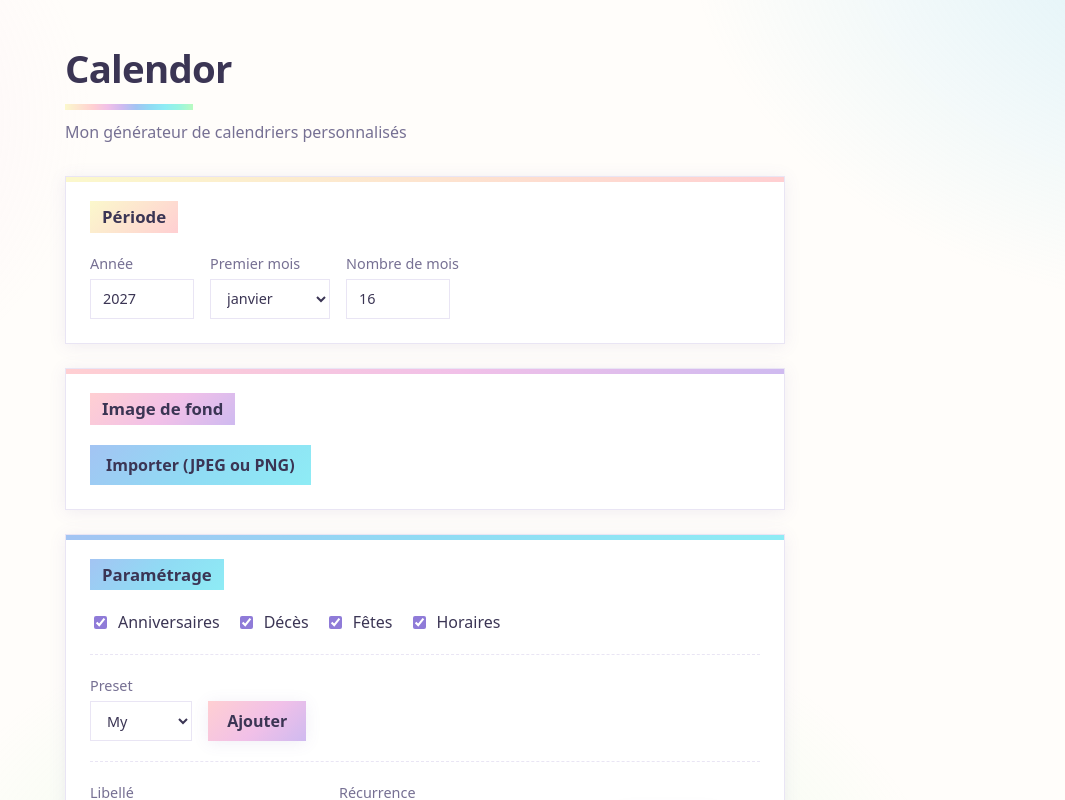
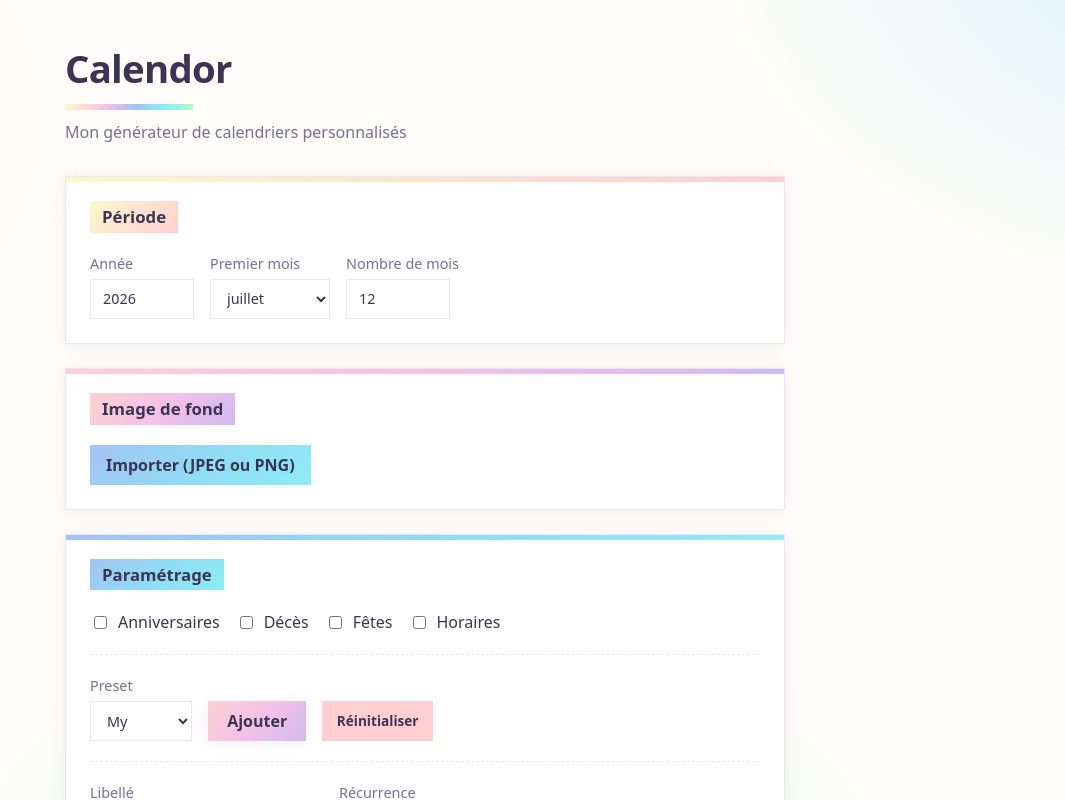
Before and after one commit to myracodes/calendor, a React (Vite) app: page / in a window 1280 px wide. Shown: the top 800 px of the page, without its empty margins (215-1280 px from the left). Built offline with nearby package versions, Linux system fonts and the light colour scheme; what @react-pdf/renderer would draw is missing.

Commit message:
fix: presets

```diff
--- a/src/App.css
+++ b/src/App.css
@@ -164,7 +164,6 @@ button:focus-visible {
 }
 
 .btn-remove {
-  height: 2rem;
   padding: 0 0.9rem;
   font-size: 0.85rem;
   background: var(--cotton-rose);
--- a/src/App.tsx
+++ b/src/App.tsx
@@ -5,26 +5,24 @@ import { IllustrationSection } from "./components/IllustrationSection/Illustrati
 import { ParametrageSection } from "./components/ParametrageSection/ParametrageSection"
 import { PeriodSection } from "./components/PeriodSection/PeriodSection"
 import { CalendarDocument } from "./pdf/CalendarDocument"
-import { applyPresetToSettings, PRESETS } from "./presets"
 import type { CalendarSettings } from "./types"
 import { COMMIT_HASH } from "./version"
 
 const CURRENT_YEAR = new Date().getFullYear()
+const CURRENT_MONTH = new Date().getMonth() + 1
 
 function buildInitialSettings(): CalendarSettings {
-  const base: CalendarSettings = {
-    year: CURRENT_YEAR + 1,
-    startMonth: 1,
-    monthCount: 16,
+  return {
+    year: CURRENT_YEAR,
+    startMonth: CURRENT_MONTH,
+    monthCount: 12,
     illustration: null,
-    includeBirthdays: true,
-    includeDeaths: true,
-    includeOtherEvents: true,
-    includeSchedules: true,
+    includeBirthdays: false,
+    includeDeaths: false,
+    includeOtherEvents: false,
+    includeSchedules: false,
     events: [],
   }
-  const defaultPreset = PRESETS[0]
-  return defaultPreset ? applyPresetToSettings(base, defaultPreset) : base
 }
 
 export default function App() {
--- a/src/components/ParametrageSection/ParametrageSection.tsx
+++ b/src/components/ParametrageSection/ParametrageSection.tsx
@@ -111,6 +111,8 @@ export function ParametrageSection({ settings, onUpdate }: ParametrageSectionPro
     onUpdate("events", next.events)
     onUpdate("includeBirthdays", next.includeBirthdays)
     onUpdate("includeDeaths", next.includeDeaths)
+    onUpdate("includeOtherEvents", next.includeOtherEvents)
+    onUpdate("includeSchedules", next.includeSchedules)
   }
 
   function removeEvent(id: string) {
@@ -118,6 +120,14 @@ export function ParametrageSection({ settings, onUpdate }: ParametrageSectionPro
       "events",
       settings.events.filter(event => event.id !== id),
     )
+  }
+
+  function resetPreset() {
+    onUpdate("events", [])
+    onUpdate("includeBirthdays", false)
+    onUpdate("includeDeaths", false)
+    onUpdate("includeOtherEvents", false)
+    onUpdate("includeSchedules", false)
   }
 
   return (
@@ -170,6 +180,9 @@ export function ParametrageSection({ settings, onUpdate }: ParametrageSectionPro
         </label>
         <button type="button" onClick={() => applyPreset(presetName)}>
           Ajouter
+        </button>
+        <button type="button" className="btn-remove" onClick={resetPreset}>
+          Réinitialiser
         </button>
       </div>
       <div className="row">
--- a/src/presets.ts
+++ b/src/presets.ts
@@ -6,10 +6,12 @@ export interface Preset {
   /** also turn on the birthdays from src/birthdays.ts */
   includeBirthdays?: boolean
   includeDeaths?: boolean
+  includeOtherEvents?: boolean
+  includeSchedules?: boolean
   events: { label: string; rule: EventRule; color?: string }[]
 }
 
-/** Ajoute les événements d'un preset (sans doublons) et active ses options d'affichage. */
+/** Ajoute les événements d'un preset (sans doublons) et applique ses options d'affichage. */
 export function applyPresetToSettings(settings: CalendarSettings, preset: Preset): CalendarSettings {
   const existing = new Set(settings.events.map(event => `${event.rule.kind}:${event.label}`))
   const added = preset.events
@@ -17,8 +19,10 @@ export function applyPresetToSettings(settings: CalendarSettings, preset: Preset
     .map(event => ({ ...event, id: crypto.randomUUID() }))
   return {
     ...settings,
-    includeBirthdays: settings.includeBirthdays || Boolean(preset.includeBirthdays),
-    includeDeaths: settings.includeDeaths || Boolean(preset.includeDeaths),
+    includeBirthdays: Boolean(preset.includeBirthdays),
+    includeDeaths: Boolean(preset.includeDeaths),
+    includeOtherEvents: Boolean(preset.includeOtherEvents),
+    includeSchedules: Boolean(preset.includeSchedules),
     events: [...settings.events, ...added],
   }
 }
@@ -28,6 +32,8 @@ export const PRESETS: Preset[] = [
     name: "My",
     includeBirthdays: true,
     includeDeaths: true,
+    includeOtherEvents: true,
+    includeSchedules: true,
     events: [
       { label: "piano · chant · duolingo", rule: { kind: "daily" }, color: "#A5522B" },
       { label: "vitamine D", rule: { kind: "daily" }, color: "#246F29" },
@@ -52,6 +58,8 @@ export const PRESETS: Preset[] = [
     name: "Ménage",
     includeBirthdays: false,
     includeDeaths: false,
+    includeOtherEvents: true,
+    includeSchedules: false,
     events: [
       {
         label: "Aspirateur",
```
